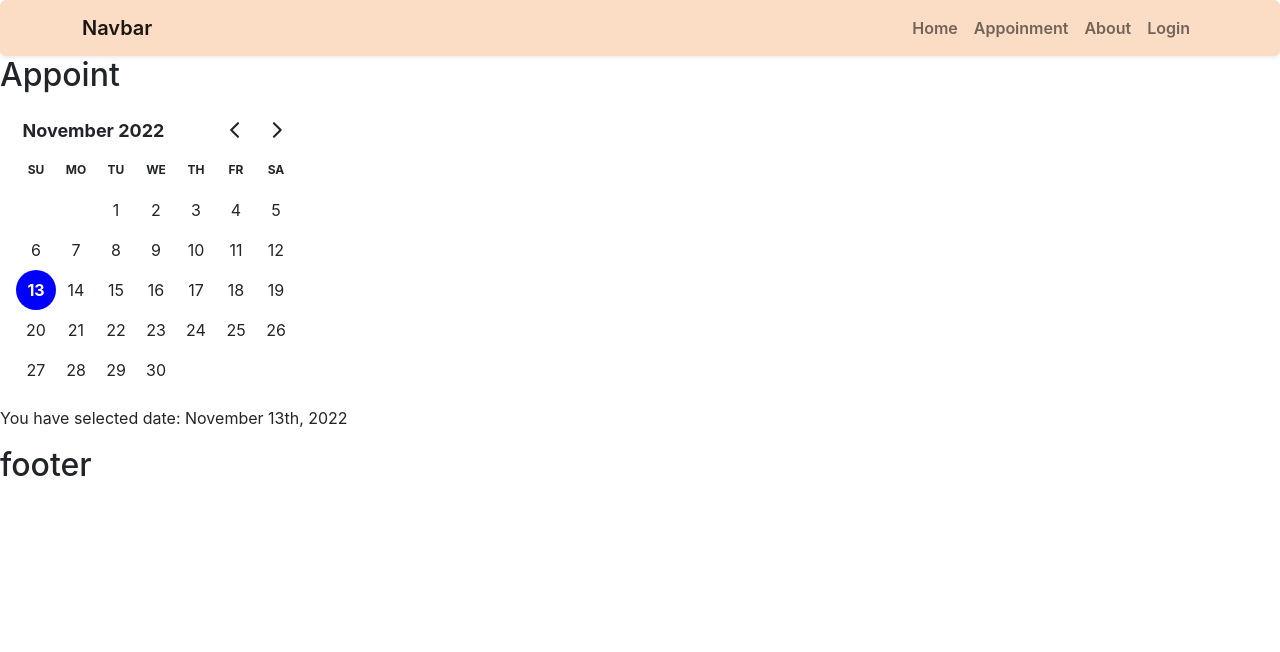
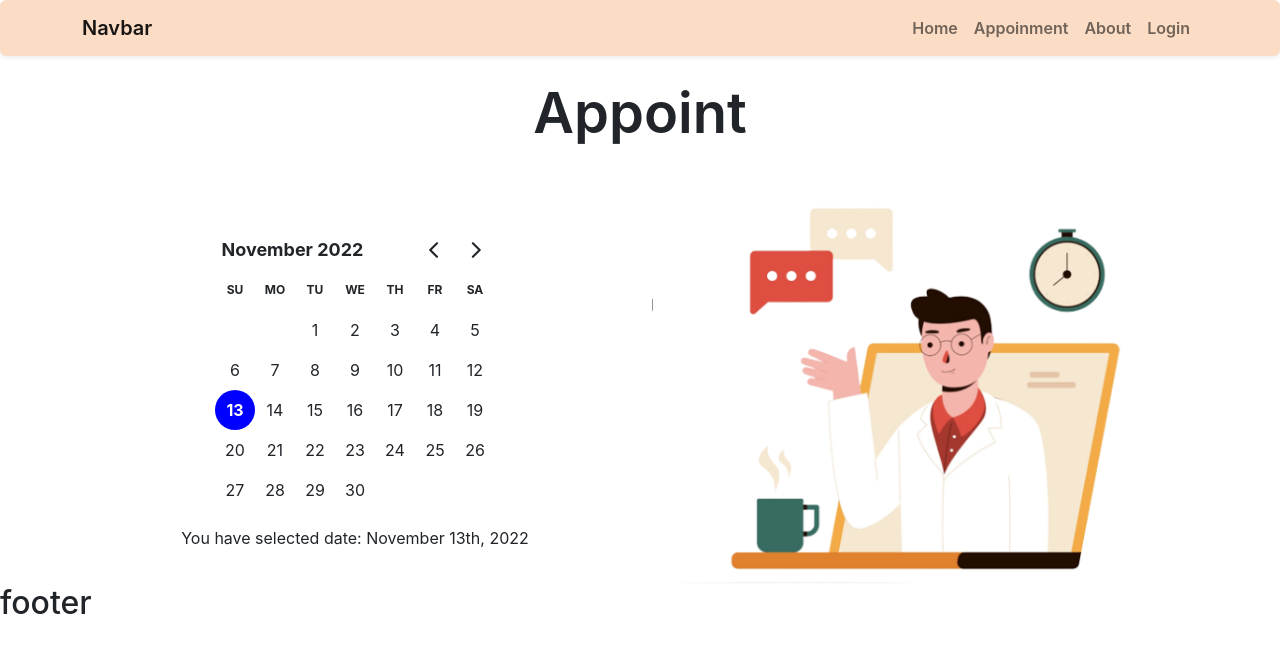
Before and after one commit to mohaimenur1/docter-portal, a React (Create React App) app: page /appoinment in a window 1280 px wide. Shown: the top 652 px of the page. Built offline with nearby package versions, Linux system fonts and the light colour scheme.

Commit message:
date picker and img added

```diff
--- a/src/pages/Appoinment/Appoinment.js
+++ b/src/pages/Appoinment/Appoinment.js
@@ -1,18 +1,32 @@
-import { format } from "date-fns";
-import React, { useState } from "react";
-import { DayPicker } from "react-day-picker";
+/** @format */
+
+import { format } from 'date-fns';
+import React, { useState } from 'react';
+import { DayPicker } from 'react-day-picker';
+import AppoinmentImg from './img/appoinmentdocimg.png';
 
 const Appoinment = () => {
   const [selectedDate, setSelectedDate] = useState(new Date());
   return (
-    <div>
-      <h2>Appoint</h2>
-      <DayPicker
-        mode="single"
-        selected={selectedDate}
-        onSelect={setSelectedDate}
-      />
-      <p>You have selected date: {format(selectedDate, "PPP")}</p>
+    <div className='container'>
+      <h2 className='text-center mt-4 display-4 fw-semibold'>Appoint</h2>
+      <div className='row d-flex justify-content-center align-items-center mt-5'>
+        <div className='col-lg-6 d-flex flex-column justify-content-center align-items-center'>
+          <DayPicker
+            mode='single'
+            selected={selectedDate}
+            onSelect={setSelectedDate}
+          />
+          <p>You have selected date: {format(selectedDate, 'PPP')}</p>
+        </div>
+        <div className='col-lg-6 d-flex flex-column justify-content-center align-items-center'>
+          <img
+            className='img-fluid'
+            src={AppoinmentImg}
+            alt='appoinment logo'
+          />
+        </div>
+      </div>
     </div>
   );
 };
```
Also changed, not shown: src/pages/Appoinment/img/appoinmentdocimg.png (added), 1 other file (tests, documents, lock files or other folders).
